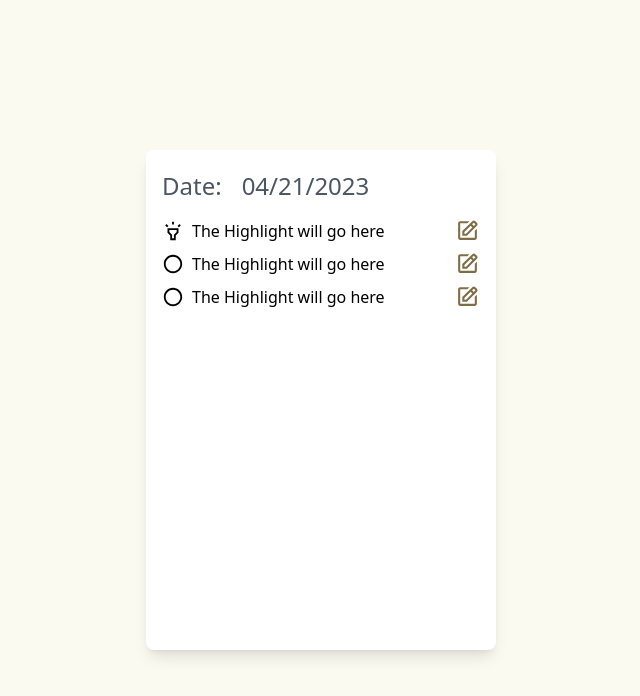
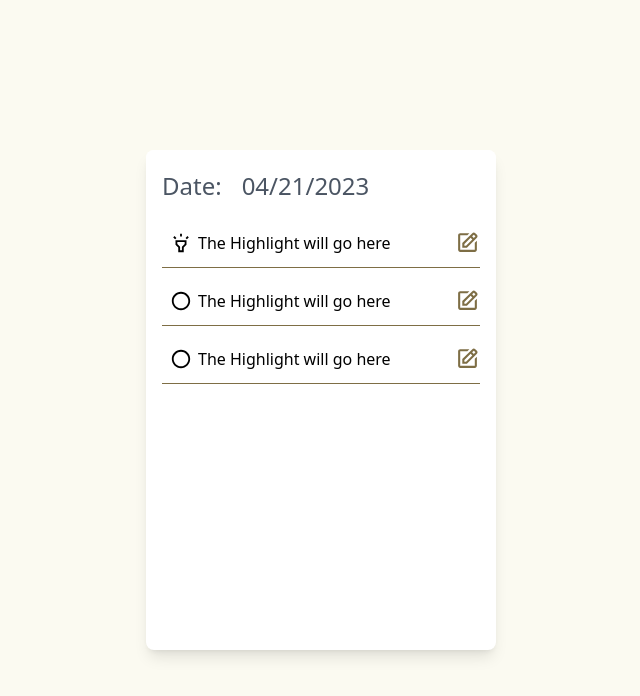
Before and after one commit to andrewjulian/mern-habit-tracker, a React (Vite) app in the folder client/: page /card in a window 1280 px wide. Both pictures are taken after a click on the icon 492 px from the left and 230 px from the top of the page. Shown: the top 696 px of the page, without its empty margins (319-959 px from the left). Built offline with nearby package versions, Linux system fonts and the light colour scheme.

Commit message:
adjusted sizes and margins of task status

```diff
--- a/client/src/Components/CardTasks.jsx
+++ b/client/src/Components/CardTasks.jsx
@@ -1,12 +1,12 @@
 import React, { useState } from "react";
 import { BiEdit } from "react-icons/bi";
+import { BiCircle } from "react-icons/bi";
+import { MdOutlineHighlight } from "react-icons/md";
 import { AiFillCheckCircle } from "react-icons/ai";
 import { BsArrowRightCircleFill } from "react-icons/bs";
+import { IoPeopleCircleOutline } from "react-icons/io5";
 import { BsCircleHalf } from "react-icons/bs";
-import { BiCircle } from "react-icons/bi";
 import { BsXCircle } from "react-icons/bs";
-import { MdOutlineHighlight } from "react-icons/md";
-import { IoPeopleCircleOutline } from "react-icons/io5";
 
 const CardTasks = () => {
   const [status, setStatus] = useState(0);
@@ -20,26 +20,38 @@ const CardTasks = () => {
   };
 
   const statusButton = [
-    <BiCircle onClick={handleStatus} size={22} className="mr-2" />,
-    <MdOutlineHighlight onClick={handleStatus} size={22} className="mr-2" />,
-    <AiFillCheckCircle onClick={handleStatus} size={22} className="mr-2" />,
+    <BiCircle onClick={handleStatus} size={22} className="ml-2 mr-1.5" />,
+    <MdOutlineHighlight
+      onClick={handleStatus}
+      size={22}
+      className="ml-2 mr-1.5"
+    />,
+    <AiFillCheckCircle
+      onClick={handleStatus}
+      size={22}
+      className="ml-2 mr-1.5"
+    />,
     <BsArrowRightCircleFill
       onClick={handleStatus}
+      size={18}
+      className="ml-2.5 mr-2"
+    />,
+    <IoPeopleCircleOutline
+      onClick={handleStatus}
       size={22}
-      className="mr-2"
+      className="ml-2 mr-1.5"
     />,
-    <IoPeopleCircleOutline onClick={handleStatus} size={22} className="mr-2" />,
-    <BsCircleHalf onClick={handleStatus} size={22} className="mr-2" />,
-    <BsXCircle onClick={handleStatus} size={22} className="mr-2" />,
+    <BsCircleHalf onClick={handleStatus} size={18} className="ml-2.5 mr-2" />,
+    <BsXCircle onClick={handleStatus} size={18} className="ml-2.5 mr-2" />,
   ];
 
   const displayStatus = statusButton[status];
   return (
     <div>
-      <div className="flex align-middle justify-between my-1">
+      <div className="flex align-middle justify-between my-1 py-3 border-b border-[#7e6e45]">
         <div className="flex items-center">
           {displayStatus}
-          <h1 className="text-decoration-line">The Highlight will go here</h1>
+          <h1>The Highlight will go here</h1>
         </div>
         <BiEdit color={"#7e6e45"} size={25} />
       </div>
```
